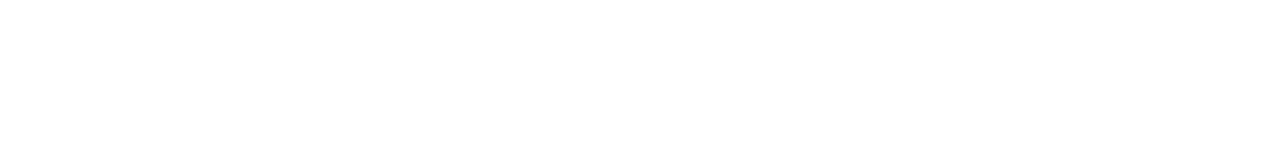
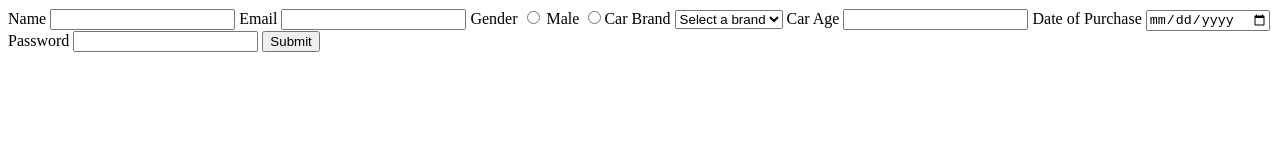
Before and after one commit to acciojob/car-insurance-form-aditiinamdar, a website: page main.html in a window 1280 px wide. Drawn offline with Linux system fonts and the light colour scheme.

Commit message:
created a submission

```diff
--- a/main.html
+++ b/main.html
@@ -7,6 +7,37 @@
 </head>
 
 <body>
+	<form method="POST">
+    <label for="name">Name</label>
+    <input type="text" id="name" name="name" required>
+
+    <label for="email">Email</label>
+    <input type="email" id="email" name="email" required>
+
+    <label>Gender</label>
+    <input type="radio" id="male" name="gender" value="male" required>
+    <label for="male">Male</label>
+    <input type="radio" id="female" name="gender邢
+
+    <label for="cars">Car Brand</label>
+    <select id="cars" name="cars">
+        <option value="">Select a brand</option>
+        <option value="BMW">BMW</option>
+        <option value="Audi">Audi</option>
+        <option value="Mercedez">Mercedez</option>
+    </select>
+
+    <label for="carage">Car Age</label>
+    <input type="number" id="carage" name="carage" required>
+
+    <label for="dop">Date of Purchase</label>
+    <input type="date" id="dop" name="dop" required>
+
+    <label for="password">Password</label>
+    <input type="password" id="password" name="password" required>
+
+    <button type="submit">Submit</button>
+</form>
 	<!-- the entire body must be written by student -->
     <script type="text/javascript" src="./script.js">
 </script>
```
